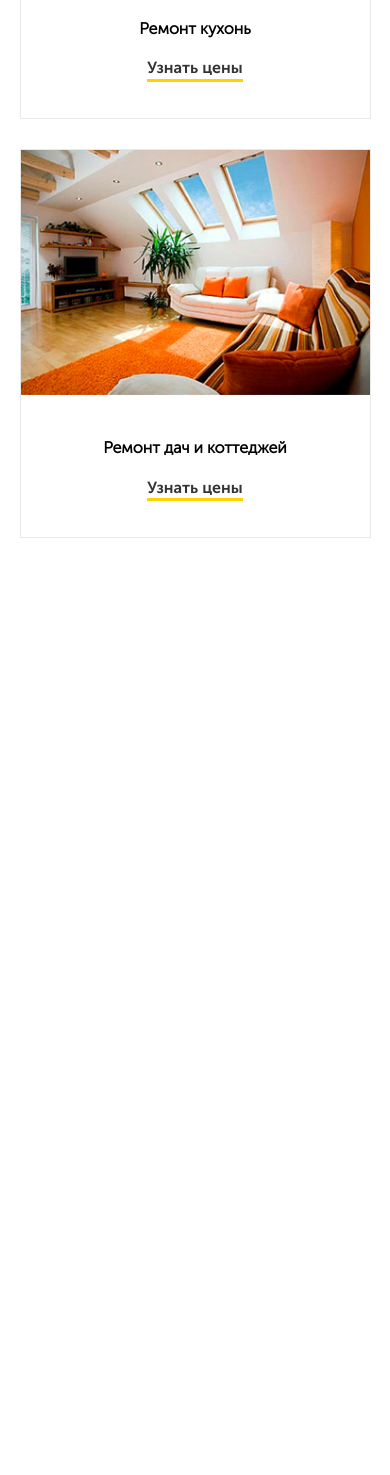
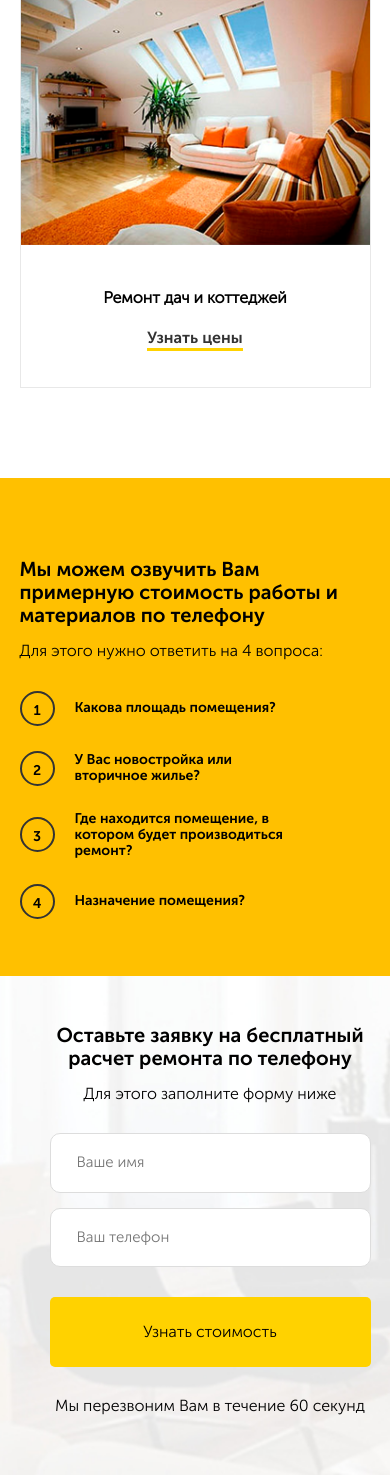
Before and after one commit to Morphius-IG/web-start-adaptive-practice, a PHP site: page / in a window 390 px wide. Shown: the part 4528-6003 px from the top of the page. Before the commit the page ends 5066 px from the top, so only its background shows below. Run offline with PHP 8.4, Linux system fonts and the light colour scheme.

Commit message:
Создал блок brif с формой

```diff
--- a/src/css/style.css
+++ b/src/css/style.css
@@ -72,6 +72,10 @@ img {
   .container {
     max-width: 580px;
     width: 90%;
+  }
+  .section {
+    padding-top: 60px;
+    padding-bottom: 60px;
   }
 }
 @media (max-width: 567px) {
@@ -443,3 +447,129 @@ img {
   transition: 0.2s;
 }
 /* Импорт стилей блока "Цены" */
+.brif {
+  background-image: url('..//img/brif/brif-color-bg.jpg'), url('..//img/brif/brif-bg.jpg');
+  background-position: left center, center right;
+  background-size: 50%, cover;
+  background-repeat: repeat-y, no-repeat;
+}
+.brif-block {
+  display: flex;
+}
+.brif__interview,
+.brif__form {
+  flex-basis: 50%;
+}
+.brif__form {
+  padding-left: 200px;
+  text-align: center;
+}
+.brif__input {
+  width: 100%;
+  max-width: 370px;
+  margin-bottom: 15px;
+}
+.brif__button {
+  height: 70px;
+  width: 100%;
+  max-width: 370px;
+  margin-top: 15px;
+  margin-bottom: 30px;
+}
+.interview {
+  padding-right: 70px;
+}
+.interview__title {
+  font-size: 22px;
+  margin-bottom: 50px;
+  font-family: 'Museo Sans Bold', sans-serif;
+  font-weight: 700;
+}
+.interview__subtitle {
+  display: block;
+  font-size: 16px;
+  margin-bottom: 95px;
+}
+.interview-list {
+  list-style: none;
+  padding: 0;
+}
+.interview-list__item {
+  display: flex;
+  align-items: center;
+  margin-bottom: 25px;
+  font-family: 'Museo Sans Bold', sans-serif;
+  font-weight: 700;
+}
+.interview-list__counter {
+  display: inline-block;
+  margin-right: 30px;
+  text-align: center;
+  line-height: 35px;
+  font-size: 14px;
+  width: 35px;
+  height: 35px;
+  border: 2px solid #333333;
+  border-radius: 50%;
+}
+.interview-list__text {
+  max-width: 400px;
+}
+.form__title {
+  font-size: 22px;
+  margin-bottom: 50px;
+  font-family: 'Museo Sans Bold', sans-serif;
+  font-weight: 700;
+}
+.form__subtitle {
+  display: block;
+  font-size: 16px;
+  margin-bottom: 50px;
+}
+.form__description {
+  display: block;
+}
+@media (max-width: 1200px) {
+  .brif__form {
+    padding-left: 30px;
+  }
+  .interview {
+    padding-right: 20px;
+  }
+  .interview__title {
+    font-size: 20px;
+    margin-bottom: 15px;
+  }
+  .interview__subtitle {
+    margin-bottom: 30px;
+  }
+  .interview-list__text {
+    font-size: 14px;
+    max-width: 210px;
+  }
+  .interview-list__counter {
+    margin-right: 20px;
+  }
+  .form__title {
+    font-size: 20px;
+    margin-bottom: 15px;
+  }
+  .form__subtitle {
+    margin-bottom: 30px;
+  }
+}
+@media (max-width: 768px) {
+  .brif {
+    background-image: url('..//img/brif/brif-color-bg.jpg'), url('..//img/brif/brif-bg.jpg');
+    background-position: top center, center bottom;
+    background-size: 100% 50%, cover;
+    background-repeat: repeat-x, no-repeat;
+  }
+  .brif-block {
+    flex-direction: column;
+  }
+  .brif__form {
+    margin-top: 60px;
+  }
+}
+/* Импорт стилей блока "Стоимость" */
--- a/src/index.html
+++ b/src/index.html
@@ -208,6 +208,74 @@
       <!-- /.section price -->
 
 
+      <section class="section brif">
+        <div class="container">
+
+          <div class="brif-block">
+            <div class="interview brif__interview">
+              <h3 class="interview__title">Мы можем озвучить Вам примерную стоимость работы и материалов по телефону
+                </h3>
+              <span class="interview__subtitle">Для этого нужно ответить на 4 вопроса:</span>
+                <ul class="interview-list">
+                  <li class="interview-list__item">
+                    <span class="interview-list__counter">1</span>
+                    <!-- /.interview-list__counter -->
+                    <span class="interview-list__text">Какова площадь помещения?</span>
+                    <!-- /.interview-list__text -->
+                  </li>
+                  <!-- /.interview-list__item -->
+
+                  <li class="interview-list__item">
+                    <span class="interview-list__counter">2</span>
+                    <!-- /.interview-list__counter -->
+                    <span class="interview-list__text">У Вас новостройка или вторичное жилье?</span>
+                    <!-- /.interview-list__text -->
+                  </li>
+                  <!-- /.interview-list__item -->
+
+                  <li class="interview-list__item">
+                    <span class="interview-list__counter">3</span>
+                    <!-- /.interview-list__counter -->
+                    <span class="interview-list__text">Где находится помещение, в котором будет производиться ремонт?</span>
+                    <!-- /.interview-list__text -->
+                  </li>
+                  <!-- /.interview-list__item -->
+
+                  <li class="interview-list__item">
+                    <span class="interview-list__counter">4</span>
+                    <!-- /.interview-list__counter -->
+                    <span class="interview-list__text">Назначение помещения?</span>
+                    <!-- /.interview-list__text -->
+                  </li>
+                  <!-- /.interview-list__item -->
+
+                </ul>
+                <!-- /.interview-list -->
+            </div>
+            <!-- /.interview brif__interview -->
+
+            <div class="brif__form">
+              <h3 class="form__title">Оставьте заявку на бесплатный расчет ремонта по телефону</h3>
+              <span class="form__subtitle">Для этого заполните форму ниже</span>
+              <form action="#">
+                <input type="text" class="input brif__input" placeholder="Ваше имя">
+                <input type="tel" class="input brif__input" placeholder="Ваш телефон">
+                <button class="button brif__button">Узнать стоимость</button>
+                <span class="form-description">Мы перезвоним Вам в течение 60 секунд</span>
+              </form>
+            </div>
+
+            <!-- /.brif__form -->
+          </div>
+          <!-- /.brif-block -->
+        </div>
+        <!-- /.container -->
+      </section>
+      <!-- /.section brif -->
+
+
+
+
   </main>
 
 <div class="modal" id="modal">
--- a/src/less/_interface.less
+++ b/src/less/_interface.less
@@ -94,6 +94,10 @@ img {
     max-width: 580px;
     width: 90%;
   }
+  .section {
+    padding-top: 60px;
+    padding-bottom: 60px;
+  }
 }
 
 @media (max-width: 567px) {
--- /dev/null
+++ b/src/less/blocks/_brif.less
@@ -0,0 +1,139 @@
+@import "../_fonts";
+@import "../_colors";
+.brif {
+  background-image: url('..//img/brif/brif-color-bg.jpg'), url('..//img/brif/brif-bg.jpg');
+  background-position: left center, center right;
+  background-size: 50%, cover;
+  background-repeat: repeat-y, no-repeat;
+  &-block {
+    display: flex;
+  }
+  &__interview, &__form {
+    flex-basis: 50%;
+  }
+  &__form {
+    padding-left: 200px;
+    text-align: center;
+  }
+  &__input {
+    width: 100%;
+    max-width: 370px;
+    margin-bottom: 15px;
+  }
+  &__button {
+    height: 70px;
+    width: 100%;
+    max-width: 370px;
+    margin-top: 15px;
+    margin-bottom: 30px;
+  }
+}
+
+.interview {
+  padding-right: 70px;
+  &__title {
+    font-size: 22px;
+    margin-bottom: 50px;
+    .bold;
+  }
+  &__subtitle {
+    display: block;
+    font-size: 16px;
+    margin-bottom: 95px;
+  }
+  &-list {
+    list-style: none;
+    padding: 0;
+    &__item {
+      display: flex;
+      align-items: center;
+      margin-bottom: 25px;
+      .bold;
+    }
+    &__counter {
+      display: inline-block;
+      margin-right: 30px;
+      text-align: center;
+      line-height: 35px;
+      font-size: 14px;
+      width: 35px;
+      height: 35px;
+      border: 2px solid @text-color;
+      border-radius: 50%;
+    }
+    &__text {
+      max-width: 400px;
+    }
+  }
+}
+
+.form {
+  &__title {
+    font-size: 22px;
+    margin-bottom: 50px;
+    .bold;
+  }
+  &__subtitle {
+    display: block;
+    font-size: 16px;
+    margin-bottom: 50px;
+  }
+  &__description {
+    display: block;
+  }
+}
+
+
+@media (max-width: 1200px) {
+  .brif {
+    &__form {
+      padding-left: 30px;
+    }
+  }
+  .interview {
+    padding-right: 20px;
+    &__title {
+      font-size: 20px;
+      margin-bottom: 15px;
+    }
+    &__subtitle {
+      margin-bottom: 30px;
+    }
+    &-list {
+      &__text {
+        font-size: 14px;
+        max-width: 210px;
+      }
+      &__counter {
+        margin-right: 20px;
+      }
+    }
+  }
+  .form {
+    &__title {
+      font-size: 20px;
+      margin-bottom: 15px;
+    }
+    &__subtitle {
+      margin-bottom: 30px;
+    }
+  }
+}
+
+
+
+
+@media (max-width: 768px) {
+  .brif {
+    background-image: url('..//img/brif/brif-color-bg.jpg'), url('..//img/brif/brif-bg.jpg');
+    background-position: top center, center bottom;
+    background-size: 100% 50%, cover;
+    background-repeat: repeat-x, no-repeat;
+    &-block {
+      flex-direction: column;
+    }
+    &__form {
+      margin-top: 60px;
+    }
+  }
+}
--- a/src/less/style.less
+++ b/src/less/style.less
@@ -1,7 +1,7 @@
 
 @import "_interface";
 @import "_fonts";
-
+@import "_colors";
 
 /* Импорт стилей шапки */
 @import "blocks/_navbar";
@@ -20,3 +20,6 @@
 
   @import "blocks/_price";
   /* Импорт стилей блока "Цены" */
+
+  @import "blocks/_brif";
+  /* Импорт стилей блока "Стоимость" */
```
Also changed, not shown: src/css/_brif.css (added, +139 -0 lines), src/img/brif/brif-bg.jpg (added), src/img/brif/brif-color-bg.jpg (added).
